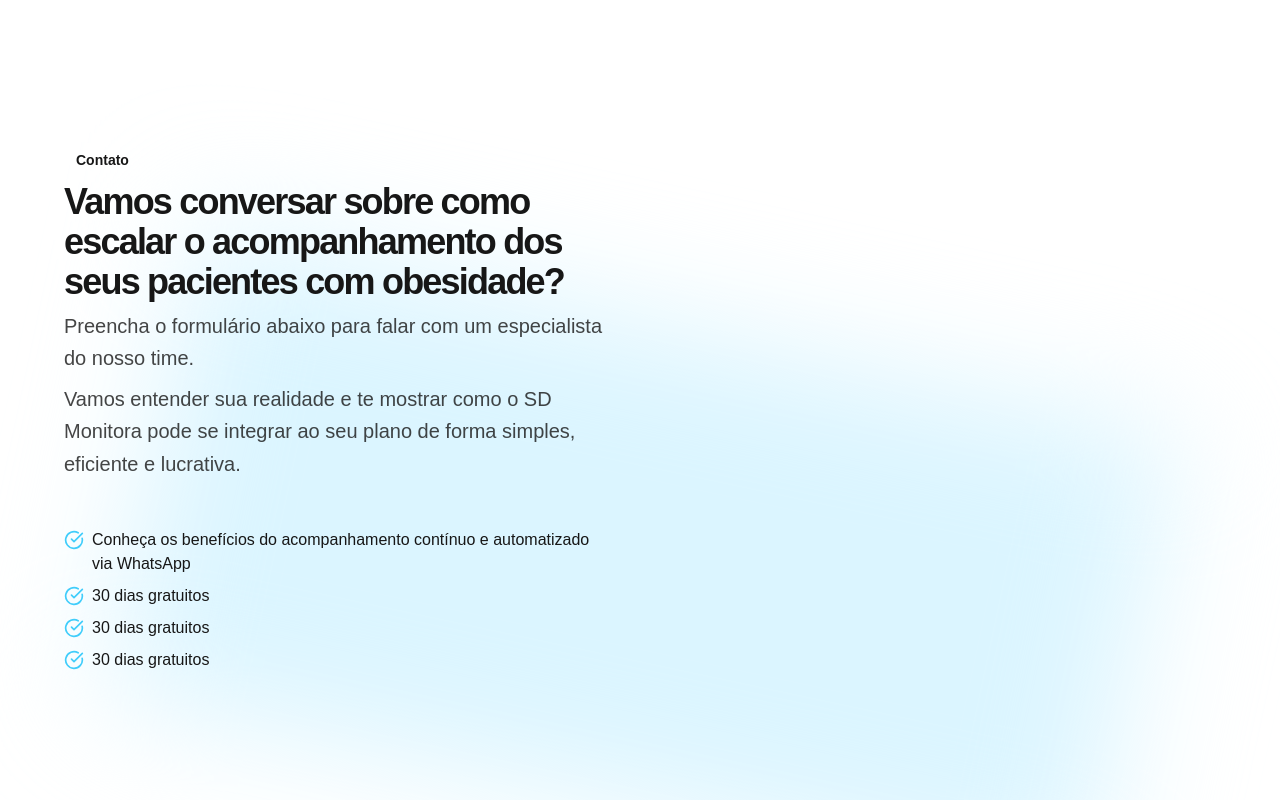
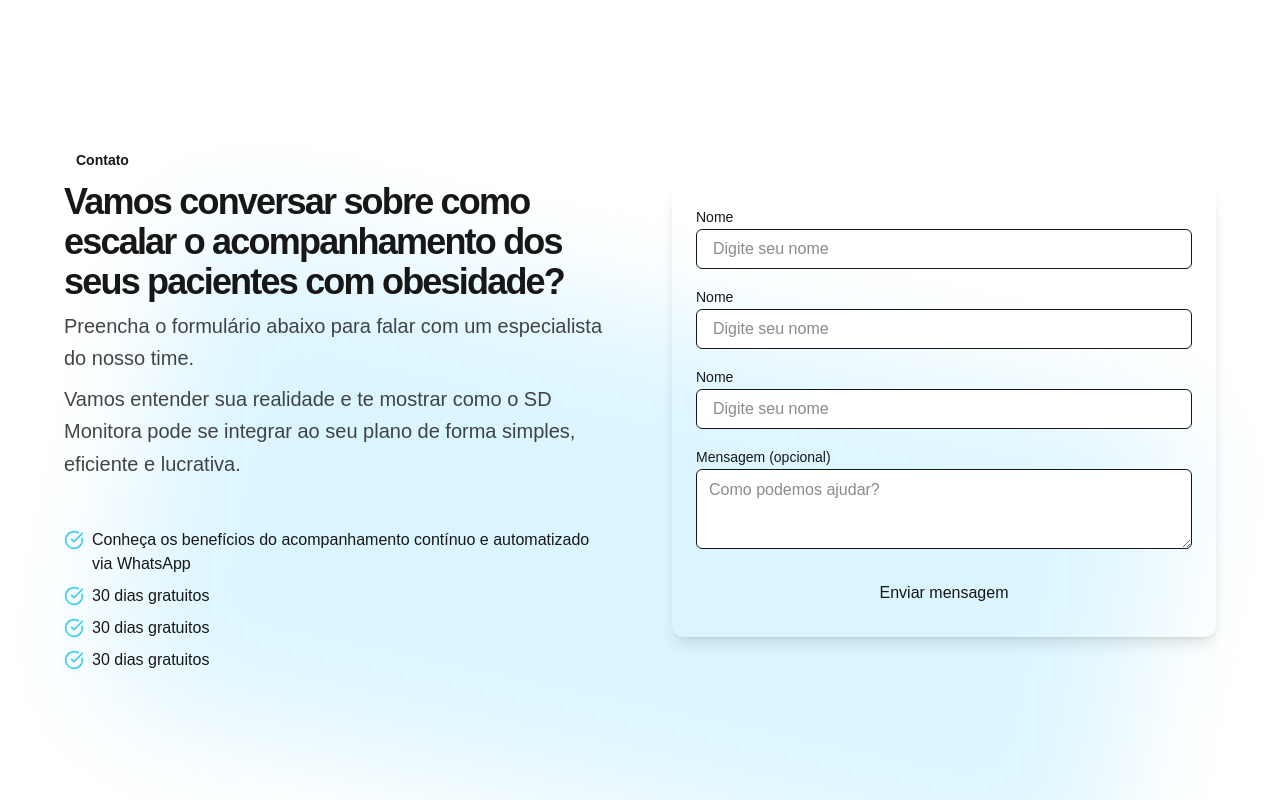
Before and after one commit to givanildsss444/sd-monitora, a Next.js app: page / in a window 1280 px wide. Shown: the part 9162-9962 px from the top of the page. Built offline with nearby package versions, Linux system fonts and the light colour scheme.

Commit message:
section contact completed

```diff
--- a/src/app/page.tsx
+++ b/src/app/page.tsx
@@ -822,6 +822,7 @@ export default function Home() {
             </div>
 
             <div className="container relative mx-auto px-4 md:grid-cols-2 md:px-6">
+
               <div className="mx-auto grid max-w-6xl grid-cols-1 items-center gap-16 lg:grid-cols-2">
                 <div>
                   <div className="space-y-2 text-center lg:text-left">
@@ -867,7 +868,37 @@ export default function Home() {
 
                 </div>
 
-                <div></div>
+                <div className="flex flex-col gap-4 rounded-xl border bg-card text-card-foreground md:gap-6 md:py-6 border-none p-6 shadow-lg">
+                  <form className="space-y-6">
+                    <div className="space-y-4">
+
+                      <div className="space-y-2">
+                        <label className="text-sm font-medium leading-none peer-disabled:cursor-not-allowed peer-disabled:opacity-70">Nome</label>
+                        <input className="flex h-10 w-full rounded-md border border-input bg-background px-4 py-2 ring-offset-background file:border-0 file:bg-transparent file:text-sm file:font-medium placeholder:text-muted-foreground focus-visible:outline-none focus-visible:ring-2 focus-visible:ring-ring focus-visible:ring-offset-2 disabled:cursor-not-allowed disabled:opacity-50 focus:data-[invalid=true]:border-input" placeholder="Digite seu nome" id=":r1:-form-item" aria-describedby=":r1:-form-item-description" aria-invalid="false" data-invalid="false" />
+                      </div>
+
+                      <div className="space-y-2">
+                        <label className="text-sm font-medium leading-none peer-disabled:cursor-not-allowed peer-disabled:opacity-70">Nome</label>
+                        <input className="flex h-10 w-full rounded-md border border-input bg-background px-4 py-2 ring-offset-background file:border-0 file:bg-transparent file:text-sm file:font-medium placeholder:text-muted-foreground focus-visible:outline-none focus-visible:ring-2 focus-visible:ring-ring focus-visible:ring-offset-2 disabled:cursor-not-allowed disabled:opacity-50 focus:data-[invalid=true]:border-input" placeholder="Digite seu nome" id=":r1:-form-item" aria-describedby=":r1:-form-item-description" aria-invalid="false" data-invalid="false" />
+                      </div>
+
+                      <div className="space-y-2">
+                        <label className="text-sm font-medium leading-none peer-disabled:cursor-not-allowed peer-disabled:opacity-70">Nome</label>
+                        <input className="flex h-10 w-full rounded-md border border-input bg-background px-4 py-2 ring-offset-background file:border-0 file:bg-transparent file:text-sm file:font-medium placeholder:text-muted-foreground focus-visible:outline-none focus-visible:ring-2 focus-visible:ring-ring focus-visible:ring-offset-2 disabled:cursor-not-allowed disabled:opacity-50 focus:data-[invalid=true]:border-input" placeholder="Digite seu nome" id=":r1:-form-item" aria-describedby=":r1:-form-item-description" aria-invalid="false" data-invalid="false" />
+                      </div>
+
+                      <div className="space-y-2">
+                        <label className="text-sm font-medium leading-none peer-disabled:cursor-not-allowed peer-disabled:opacity-70">Mensagem (opcional)</label>
+                        <textarea className="flex min-h-[80px] w-full rounded-md border border-input bg-background px-3 py-2 ring-offset-background placeholder:text-muted-foreground focus-visible:outline-none focus-visible:ring-2 focus-visible:ring-ring focus-visible:ring-offset-2 disabled:cursor-not-allowed disabled:opacity-50 focus:data-[invalid=true]:border-input" placeholder="Como podemos ajudar?" id=":r4:-form-item" aria-describedby=":r4:-form-item-description" aria-invalid="false" data-invalid="false"></textarea>
+                      </div>
+
+                    </div>
+
+                    <button className="relative inline-flex items-center justify-center gap-2 whitespace-nowrap rounded-md font-medium ring-offset-background transition-colors focus-visible:outline-none focus-visible:ring-2 focus-visible:ring-ring focus-visible:ring-offset-2 disabled:pointer-events-none disabled:opacity-50 [&amp;_svg]:pointer-events-none [&amp;_svg]:size-4 [&amp;_svg]:shrink-0 h-10 px-4 py-2 bg-primary border border-transparent text-primary-foreground hover:bg-primary/90 w-full" type="submit">Enviar mensagem</button>
+
+                  </form>
+                </div>
+
               </div>
             </div>
           </section>
```
